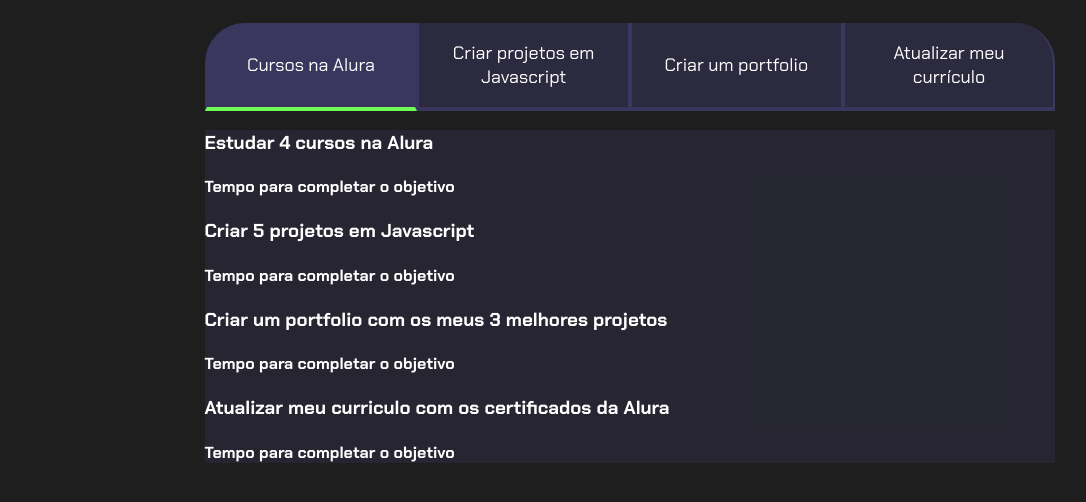
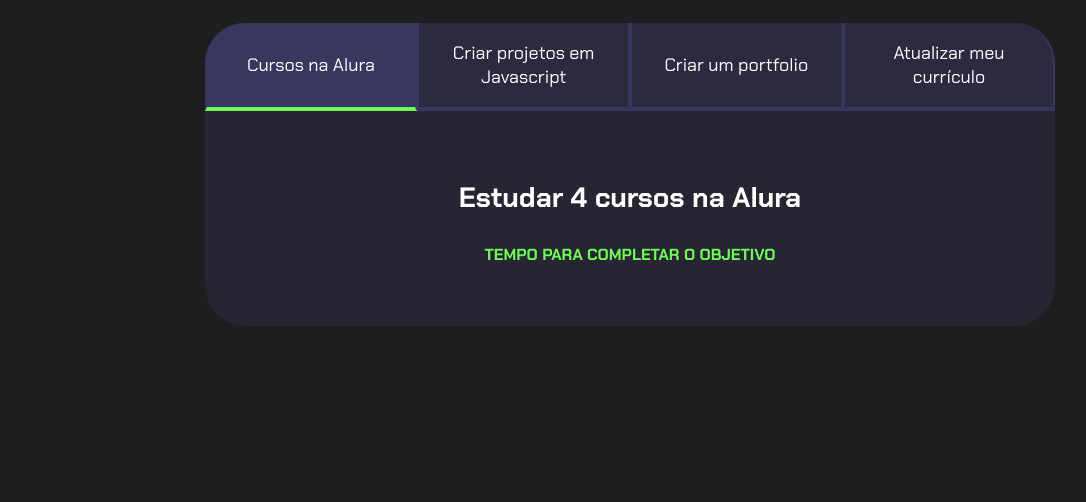
Before and after one commit to carolineeeesouzaaaa/Projeto-de-Vida, a plain HTML site: page index.html in a window 1280 px wide. Shown: the part 80-582 px from the top of the page, without its empty margins (10-1096 px from the left). Drawn offline with Linux system fonts and the light colour scheme.

Commit message:
Add files via upload

```diff
--- a/index.html
+++ b/index.html
@@ -19,7 +19,7 @@
             <button class="botao">Atualizar meu currículo</button>
         </div>
         <div class="abas-textos">
-            <div class="aba-conteudo">
+            <div class="aba-conteudo ativo">
                 <h3 class="aba-conteudo-titulo-principal">
                     Estudar 4 cursos na Alura
                 </h3>
--- a/main.js
+++ b/main.js
@@ -1,12 +1,15 @@
 const botoes = document.querySelectorAll(".botao");
+const textos = document.querySelectorAll(".aba-conteudo");
 
 for (let i=0; i < botoes.length; i++) {
     botoes[i].onclick = function() {
 
     for(let j=0; j < botoes.length; j++){
         botoes[j].classList.remove("ativo");
+        textos[j].classList.remove("ativo");
     }
 
         botoes[i].classList.add("ativo");
+        textos[i].classList.add("ativo");
     }
 }
--- a/style.css
+++ b/style.css
@@ -72,11 +72,32 @@ body {
     }
 }
 
-.ativo {
+.botao.ativo {
     background-color: var(--botao-ativo);
     border-bottom: 4px solid var(--verde);
 }
 
 .abas-textos {
     background-color: var(--texto-fundo);
+    padding: 40px;
+    border-radius: 0 0 40px 40px;
 }
+
+.aba-conteudo.ativo {
+    display: block;
+}
+
+.aba-conteudo {
+    display: none;
+}
+
+.aba-conteudo-titulo-principal {
+    font-size: 28px;
+    text-align: center;
+}
+
+.aba-conteudo-titulo-secundario {
+    text-align: center;
+    color: var(--verde);
+    text-transform: uppercase;
+}
```
